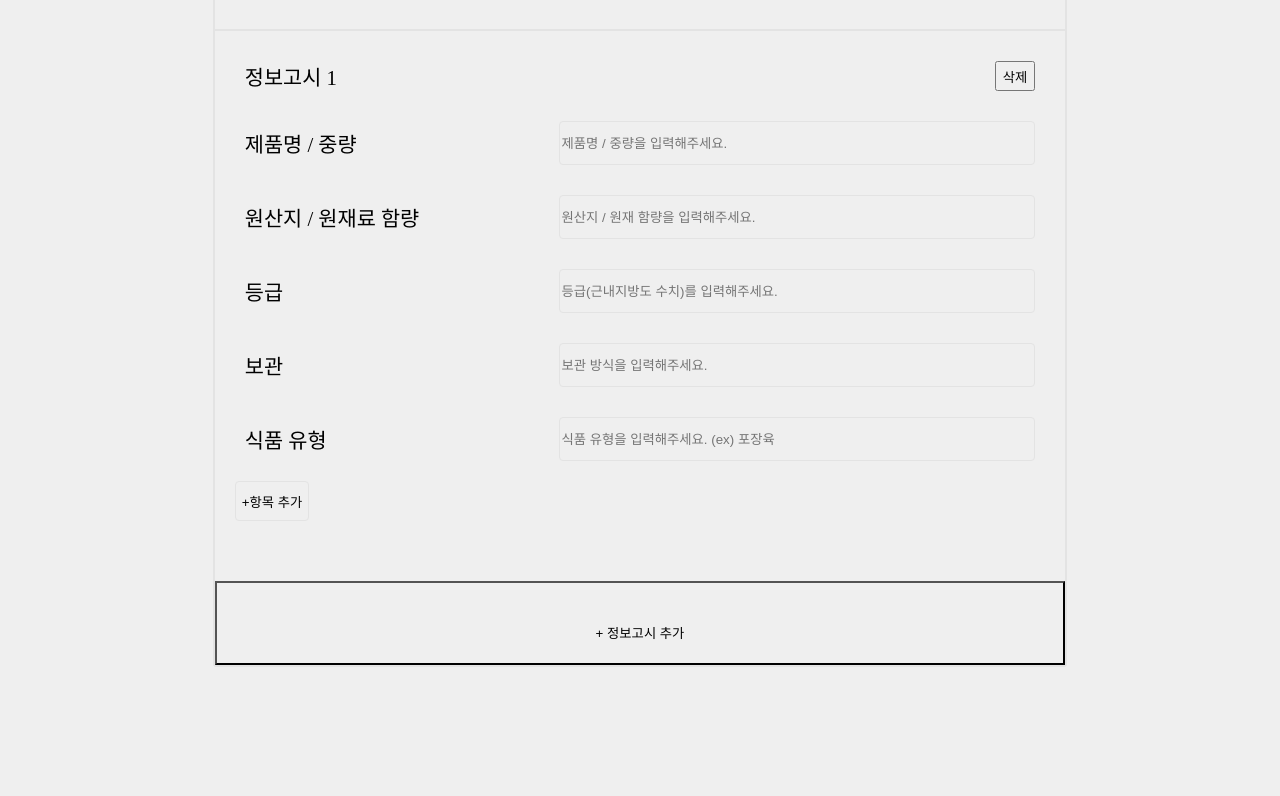
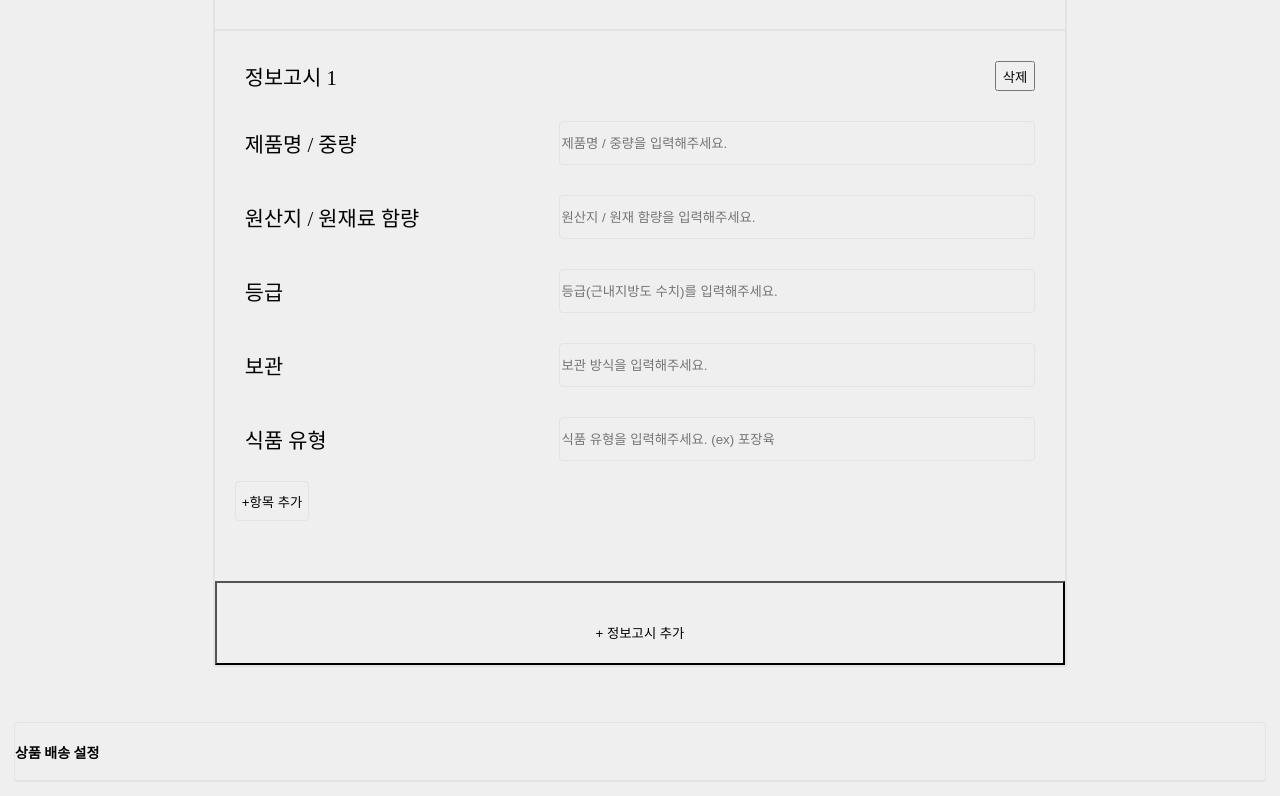
Before and after one commit to yunred/1stweek-sirloin-task, a React (Create React App) app: page / in a window 1280 px wide. Shown: the part 1842-2638 px from the top of the page. Before the commit the page ends 2550 px from the top, so only its background shows below. Built offline with nearby package versions, Linux system fonts and the light colour scheme.

Commit message:
Add: ProductDelivery 폴더 추가

```diff
--- a/src/App.js
+++ b/src/App.js
@@ -6,6 +6,7 @@ import PDOption from 'Component/PDoption';
 import PDdata from 'store/PDdata.js';
 import ProductInfo from 'Component/ProductInfo';
 import ProductInfoNotice from 'Component/ProductInfoNotice';
+import ProductDelivery from 'Component/ProductDelivery';
 
 const App = () => {
   return (
@@ -17,6 +18,7 @@ const App = () => {
         <PDOption />
         <ProductInfo />
         <ProductInfoNotice />
+        <ProductDelivery />
       </PDdata>
     </div>
   );
--- /dev/null
+++ b/src/Component/ProductDelivery/index.js
@@ -0,0 +1,23 @@
+import * as S from './style';
+import Container from 'Component/Container';
+
+const ProductDelivery = () => {
+  return (
+    <S.ProductDeliveryContainer>
+      <Container
+        ContainerHeader={<PDeliveryHeader />}
+        ContainerContent={<PDeliveryContent />}
+      />
+    </S.ProductDeliveryContainer>
+  );
+};
+
+export const PDeliveryHeader = props => {
+  return <h4>상품 배송 설정</h4>;
+};
+
+export const PDeliveryContent = props => {
+  return <></>;
+};
+
+export default ProductDelivery;
--- /dev/null
+++ b/src/Component/ProductDelivery/style.js
@@ -0,0 +1,3 @@
+import styled from 'styled-components';
+
+export const ProductDeliveryContainer = styled.div``;
```
